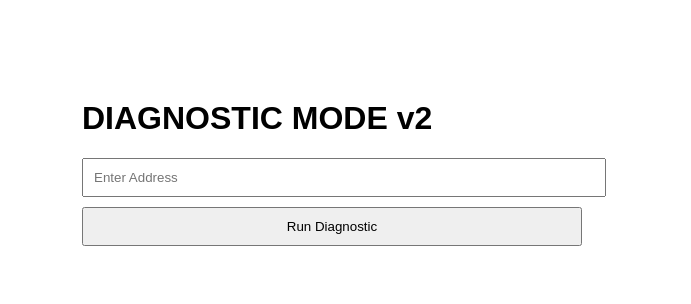
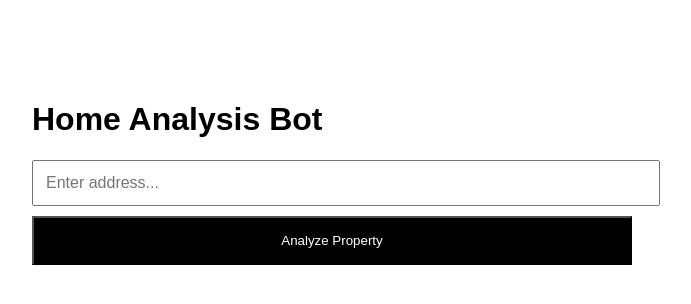
Before and after one commit to tomasellimortgage/why-home-not-selling-ai, a Next.js app: page / in a window 1280 px wide. Shown: the top 304 px of the page, without its empty margins (308-999 px from the left). Built offline with nearby package versions, Linux system fonts and the light colour scheme.

Commit message:
Update index.js

```diff
--- a/pages/index.js
+++ b/pages/index.js
@@ -6,42 +6,59 @@ export default function Home() {
   const [loading, setLoading] = useState(false);
 
   async function startAnalysis() {
+    if (!address) return alert("Please enter an address.");
     setLoading(true);
     setReport(null);
+
     try {
+      // CRITICAL: Ensure this points to /api/analyze
       const res = await fetch("/api/analyze", {
         method: "POST",
         headers: { "Content-Type": "application/json" },
         body: JSON.stringify({ address }),
       });
+
       const data = await res.json();
       setReport(data);
     } catch (e) {
-      alert("System Error: " + e.message);
+      alert("Error: " + e.message);
     } finally {
       setLoading(false);
     }
   }
 
   return (
-    <div style={{ maxWidth: 500, margin: "100px auto", fontFamily: "sans-serif" }}>
-      {/* CHANGE THIS TITLE TO TEST DEPLOYMENT */}
-      <h1>DIAGNOSTIC MODE v2</h1>
+    <div style={{ maxWidth: 600, margin: "60px auto", padding: "20px", fontFamily: "sans-serif" }}>
+      <h1>Home Analysis Bot</h1>
       <input
-        style={{ width: "100%", padding: 10 }}
+        style={{ width: "100%", padding: "12px", fontSize: "16px" }}
+        placeholder="Enter address..."
         value={address}
         onChange={(e) => setAddress(e.target.value)}
-        placeholder="Enter Address"
       />
-      <button onClick={startAnalysis} style={{ width: "100%", marginTop: 10, padding: 10 }}>
-        {loading ? "Searching..." : "Run Diagnostic"}
+      <button
+        onClick={startAnalysis}
+        disabled={loading}
+        style={{ width: "100%", marginTop: "10px", padding: "15px", backgroundColor: "#000", color: "#fff", cursor: "pointer" }}
+      >
+        {loading ? "AI Researching Market..." : "Analyze Property"}
       </button>
 
       {report && (
-        <div style={{ marginTop: 20, background: "#eee", padding: 20 }}>
-          <h3>Results:</h3>
-          {/* This logic forces the display of whatever the AI sends back */}
-          <pre>{JSON.stringify(report, null, 2)}</pre>
+        <div style={{ marginTop: "40px", padding: "20px", background: "#f9f9f9", borderRadius: "8px" }}>
+          <h2>Diagnostic Results</h2>
+          {/* We use a cleaner display here now that the connection is confirmed */}
+          {report.reasons ? (
+            <>
+              <ul>{report.reasons.map((r, i) => <li key={i} style={{marginBottom: '8px'}}>{r}</li>)}</ul>
+              <div style={{marginTop: '20px', padding: '15px', background: '#eee'}}>
+                <strong>Recommendation:</strong>
+                <p>{report.recommendations}</p>
+              </div>
+            </>
+          ) : (
+            <pre>{JSON.stringify(report, null, 2)}</pre>
+          )}
         </div>
       )}
     </div>
```
